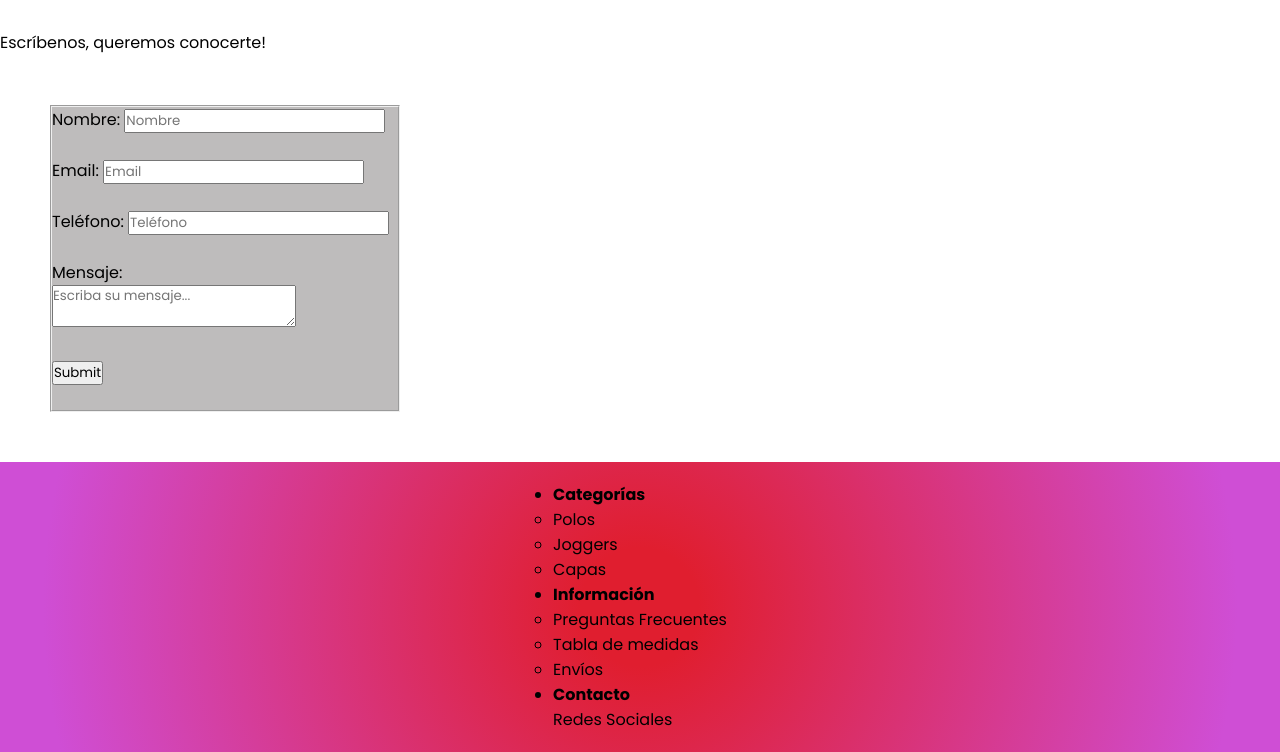
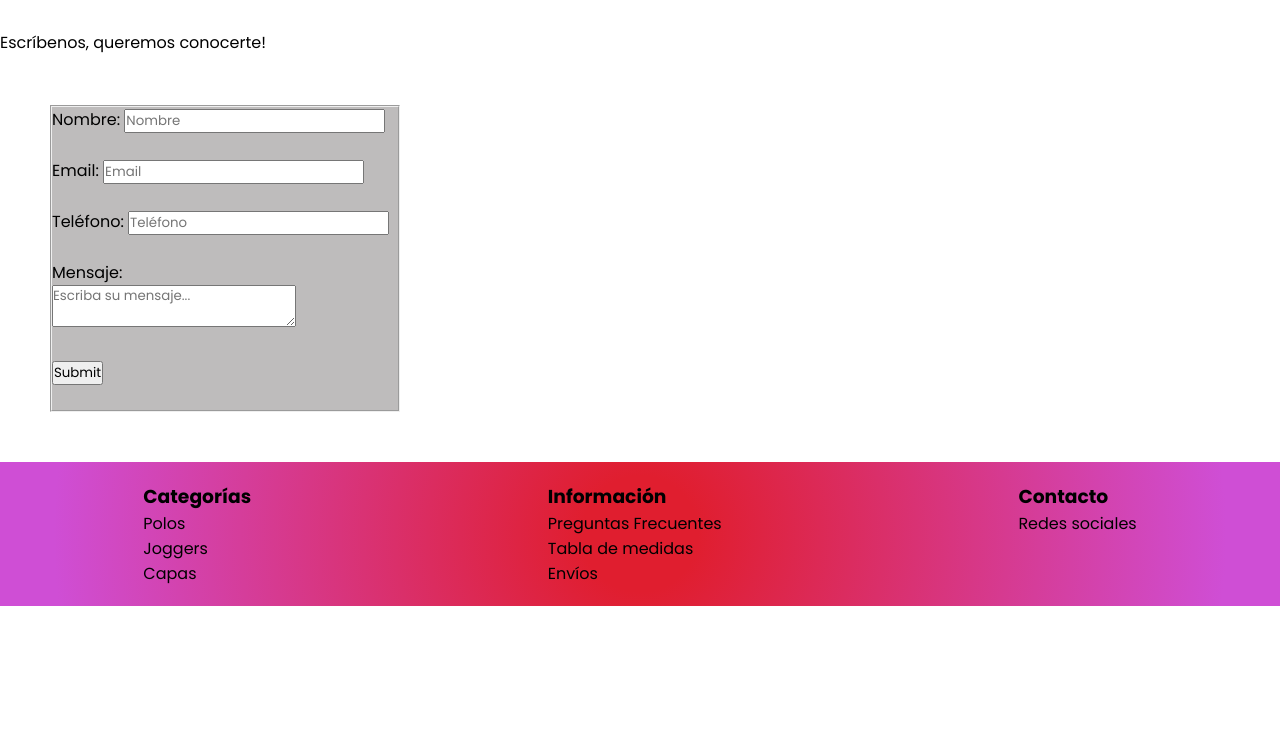
Before and after one commit to aracellydc/sideofme, a plain HTML site: page pages/contacto.html in a window 1280 px wide. Shown: the part 166-918 px from the top of the page. After the commit the page ends 800 px from the top, so only its background shows below. Drawn offline with Linux system fonts and the light colour scheme.

Commit message:
subida2.1

```diff
--- a/pages/contacto.html
+++ b/pages/contacto.html
@@ -57,30 +57,24 @@
             <br>
             <br>
         </fieldset>
-    </form>  <footer class="final">
-        <nav>
-            <ul>
-                <li><strong>Categorías</strong>
-                    <ul>
-                        <li>Polos</li>
-                        <li>Joggers</li>
-                        <li>Capas</li>
-                    </ul>
-                </li>
-                <li><strong>Información</strong>
-                    <ul>
-                        <li>Preguntas Frecuentes</li>
-                        <li>Tabla de medidas</li>
-                        <li>Envíos</li>
-                    </ul>
-                </li>
-                <li><strong>Contacto</strong>
-                    <ul>
-                        Redes Sociales
-                    </ul>
-                </li>
-            <ul>
-        </nav>
+    </form>
+    <footer class="final">
+        <div>
+            <h3>Categorías</h3>
+            <p>Polos</p>
+            <p>Joggers</p>
+            <p>Capas</p>
+        </div>
+        <div>
+            <h3>Información</h3>
+            <p>Preguntas Frecuentes</p>
+            <p>Tabla de medidas</p>
+            <p>Envíos</p>
+        </div>
+        <div>
+            <h3>Contacto</h3>
+            <p>Redes sociales</p>
+        </div>
     </footer>
 </body>
 </html>
```
Also changed, not shown: pages/ultimoStockk.html (+36 -11 lines), img/azucena negro.jpg, img/cuellomediohabano.jpg.
